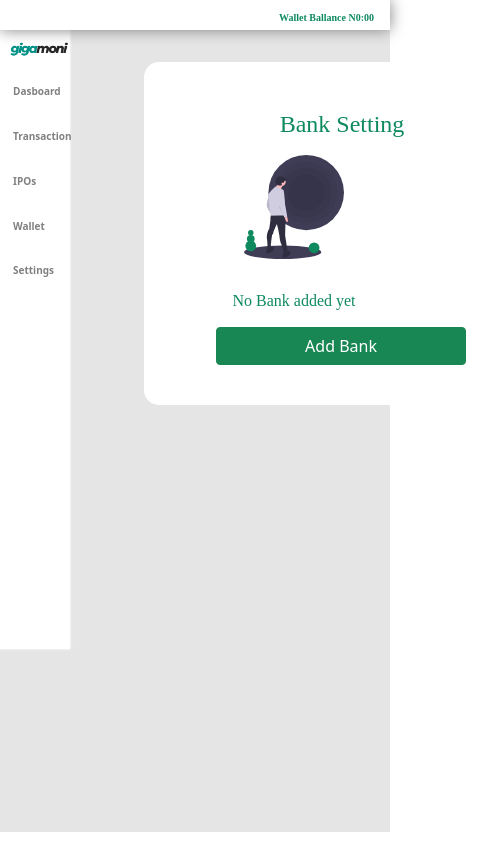
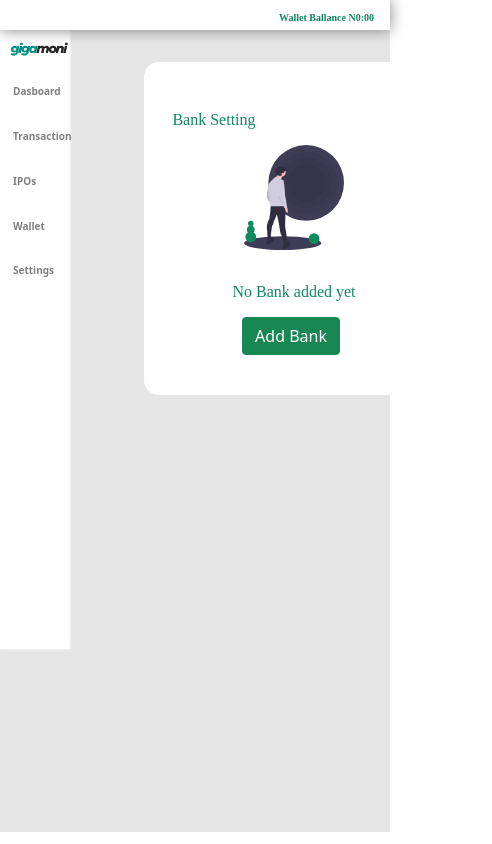
Before and after one commit to Peter-Dumbari/gigamoni, a React (Create React App) app: page /banksetting in a window 390 px wide. Shown: the whole page, 492 px wide, since content can reach past the window. Built offline with nearby package versions, Linux system fonts and the light colour scheme.

Commit message:
blessing nkoo

```diff
--- a/src/App.css
+++ b/src/App.css
@@ -401,7 +401,7 @@ a {
 
 .btn-success{
   margin-bottom: 2rem;
-  width: 250px;
+  width: auto;
 }
 
 .confirmEmail__Item{
--- a/src/components/pages/Banksetting.css
+++ b/src/components/pages/Banksetting.css
@@ -97,9 +97,7 @@
     }
 
 
-    .banksttng__header h5{
-        font-size: 1.5rem;
-    }
+
 
 
 .banksttng__header{
@@ -110,7 +108,9 @@
 
 
 .banksttng__header h5{
-    margin: 0 2rem 1rem 0;
+    margin: 0 5rem 1rem -8rem;
+    font-size: medium;
+    text-align: center;
   }
 
 
```
